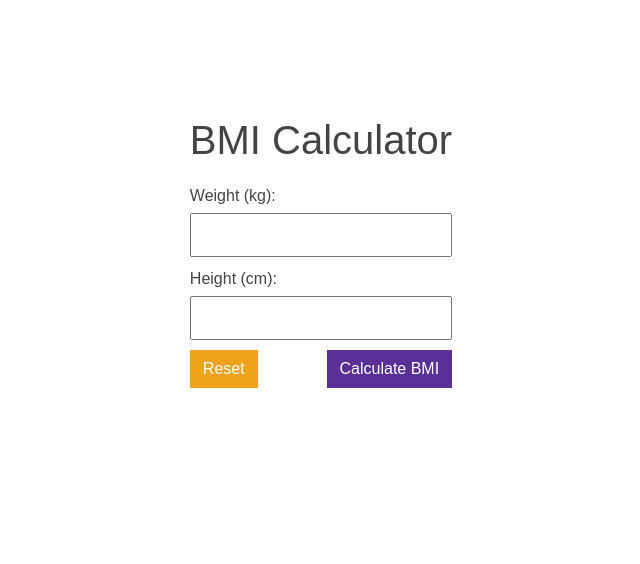
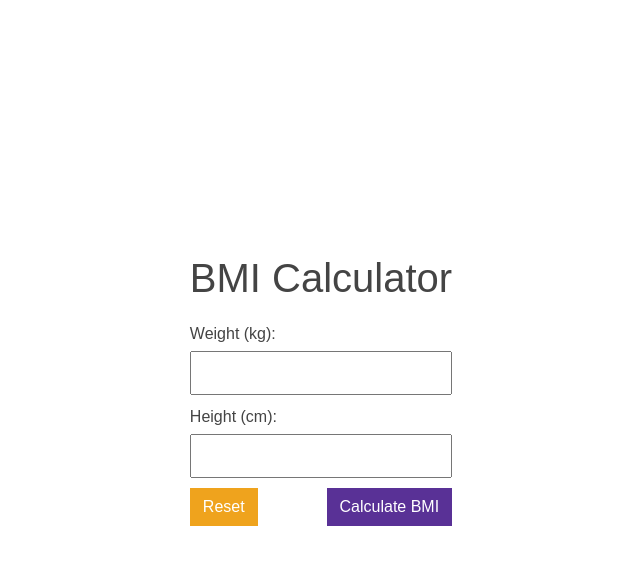
Before and after one commit to Ajith369369/bmi-app, a React (Vite) app: page / in a window 1280 px wide. Shown: the top 564 px of the page, without its empty margins (319-959 px from the left). Built offline with nearby package versions, Linux system fonts and the light colour scheme.

Commit message:
Position .container-fluid at the center.

```diff
--- a/src/App.jsx
+++ b/src/App.jsx
@@ -18,7 +18,7 @@ const App = () => {
 
   return (
     <>
-      <div className="container-fluid w-100 h-100 mt-5 pt-5">
+      <div className="container-fluid w-100">
         <div className="row">
           <div className="col-sm-0 col-md-1 col-lg-1 col-xl-1 col-xxl-1"></div>
           <div className="col-sm-12 col-md-10 col-lg-10 col-xl-10 col-xxl-10 d-flex justify-content-center align-items-center">
--- a/src/index.css
+++ b/src/index.css
@@ -4,7 +4,22 @@
 }
 
 body {
+  position: relative;
   width: 100vw;
   min-height: 100vh;
   overflow-x: hidden;
 }
+
+#root {
+  width: 100vw;
+  min-height: 100vh;
+  position: relative;
+}
+
+#root > div {
+  width: 100vw;
+  position: absolute;
+  top: 50%;
+  left: 50%;
+  transform: translate(-50%, -50%);
+}
```
